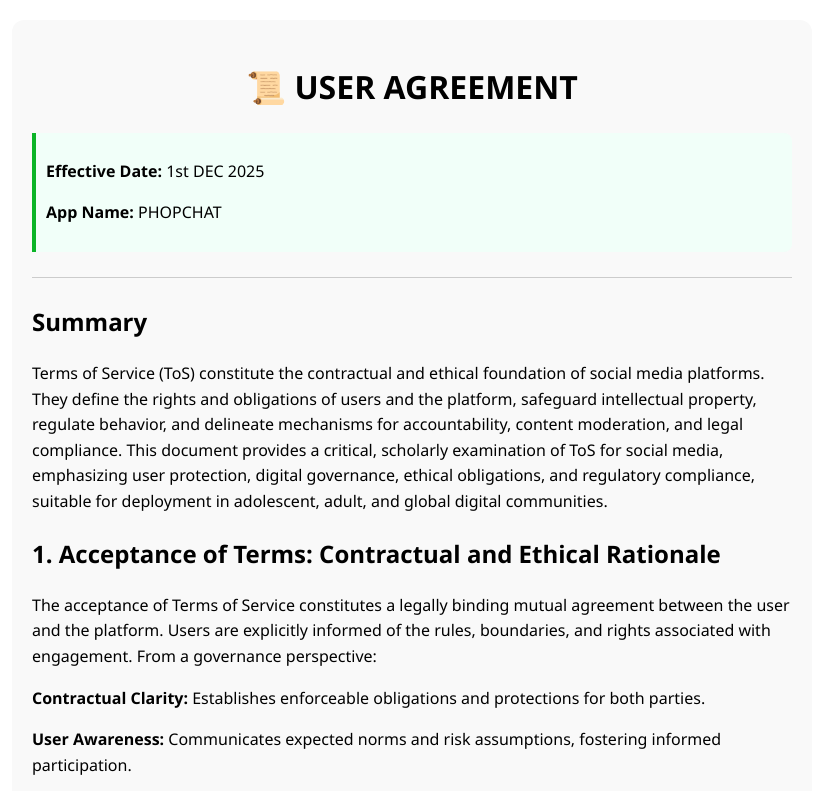
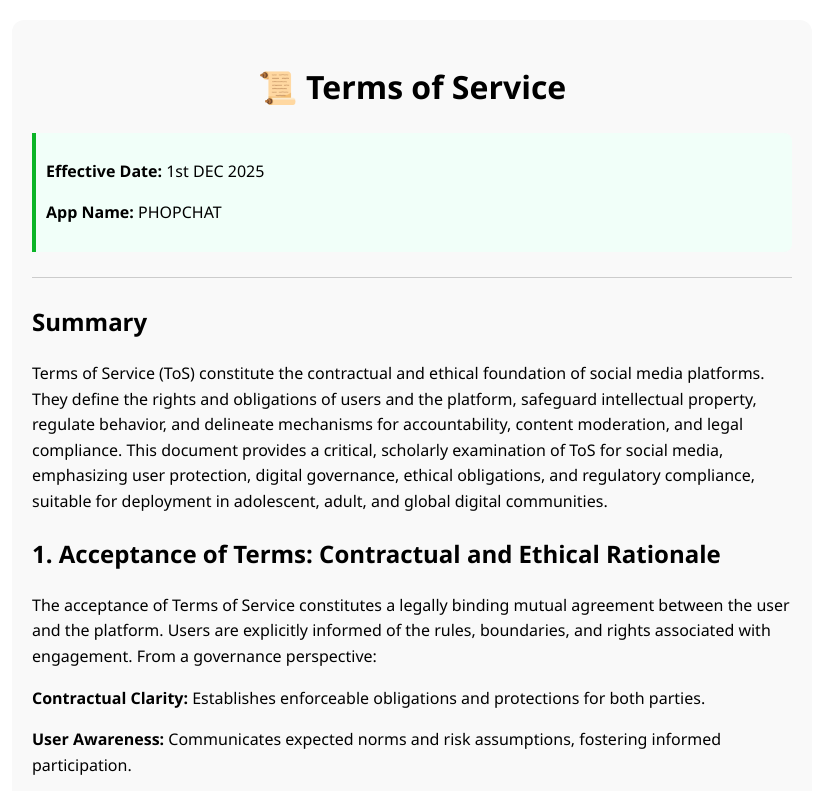
Before and after one commit to HUSSEINWAL/somemenucontents, a plain HTML site: page Term of service.html in a window 1280 px wide. Shown: the top 791 px of the page, without its empty margins (228-1051 px from the left). Drawn offline with Linux system fonts and the light colour scheme.

Commit message:
Themed terms of services

```diff
--- a/Term of service.html
+++ b/Term of service.html
@@ -99,7 +99,7 @@
 </head>
 <body>
   <div class="container">
-    <h1>📜 USER AGREEMENT</h1>
+    <h1>📜 Terms of Service</h1>
     <div class="highlight">
       <p><strong>Effective Date:</strong> 1st DEC 2025</p>
       <p><strong>App Name:</strong> PHOPCHAT</p>
```
